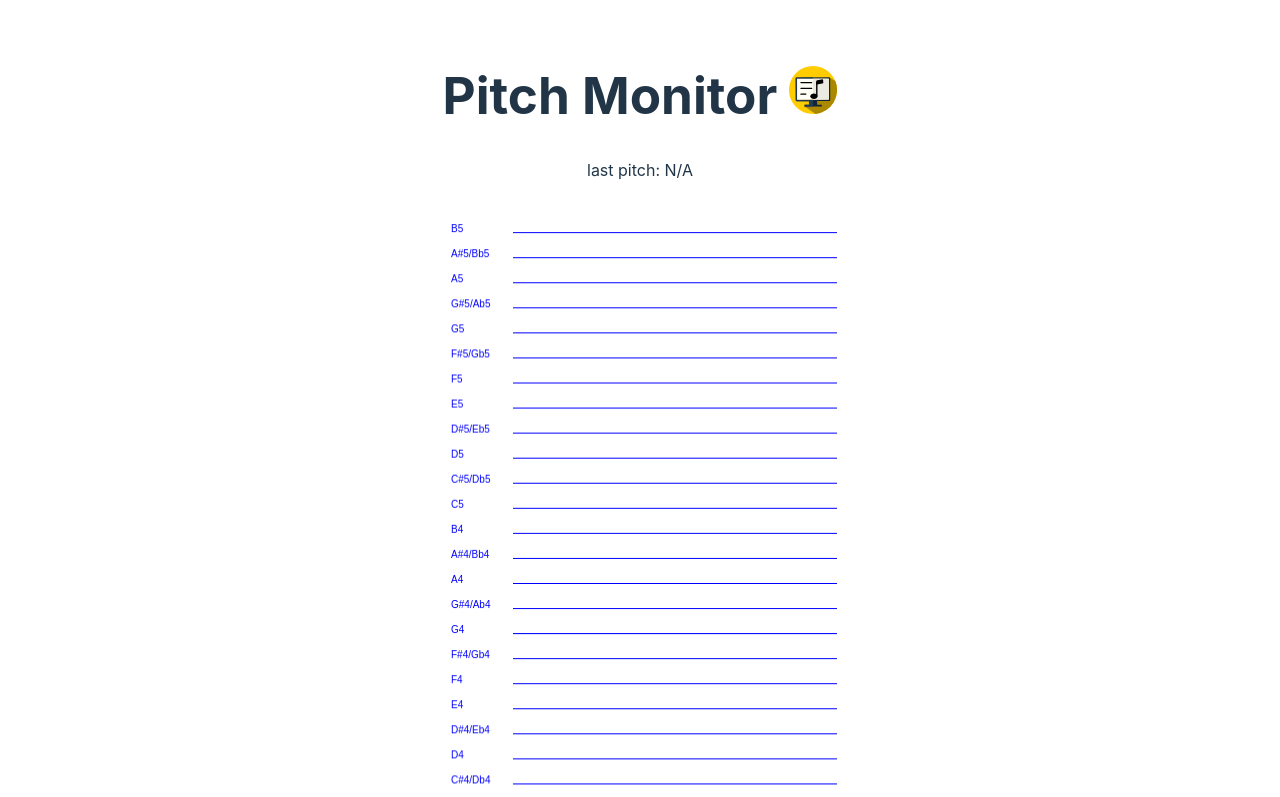
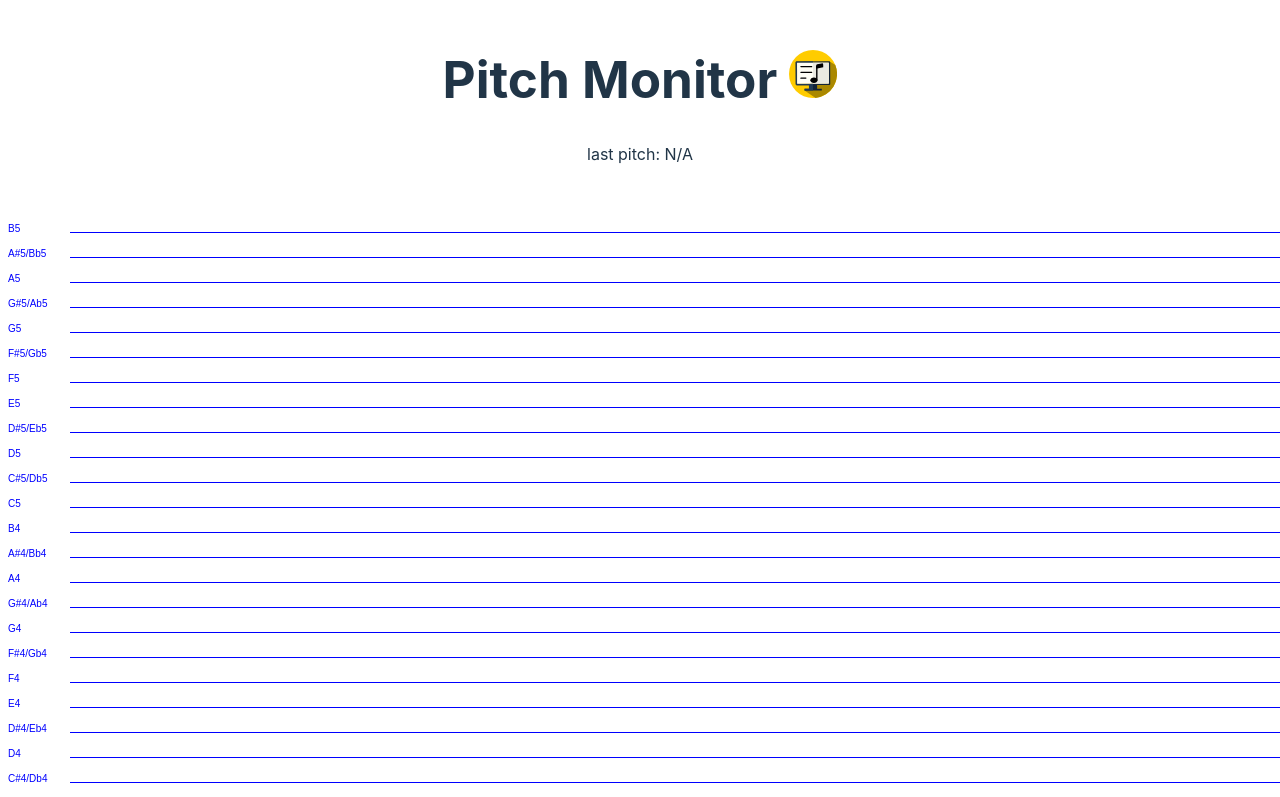
Before and after one commit to aquelehugo/pitchmonitor, a website built with Vite: page index.html in a window 1280 px wide. Shown: the top 797 px of the page. Built offline with nearby package versions, Linux system fonts and the light colour scheme; no server answers.

Commit message:
fix: optimal canvas sizing

```diff
--- a/app/core/scrollLastPitchIntoView.js
+++ b/app/core/scrollLastPitchIntoView.js
@@ -6,10 +6,9 @@ const scrollLastPitchIntoView = canvasElement => appContext => {
 
   const lastPitch = pitches.at(-1)
   const rect = canvasElement.getBoundingClientRect()
-  const scaleY = rect.height / canvasElement.height
 
-  const noteTopDocY = rect.top + window.scrollY + lastPitch.y * scaleY
-  const noteBottomDocY = noteTopDocY + pitchSize.height * scaleY
+  const noteTopDocY = rect.top + window.scrollY + lastPitch.y
+  const noteBottomDocY = noteTopDocY + pitchSize.height
 
   const viewportTop = window.scrollY
   const viewportBottom = viewportTop + window.innerHeight
--- a/app/main.js
+++ b/app/main.js
@@ -8,14 +8,15 @@ import scrollLastPitchIntoView from './core/scrollLastPitchIntoView'
 import logoUrl from '../public/pitchmonitor.svg'
 
 document.querySelector('#app').innerHTML = `
-  <div>
+  <div class="header">
     <h1>Pitch Monitor <img src="${logoUrl}" height="48" width="48"></h1>
     <div>last pitch: <span id="pitch">N/A</span></div>
-    <canvas />
   </div>
+  <canvas />
 `
 
 const canvas = document.querySelector('canvas')
+const canvasContext = canvas.getContext('2d')
 
 // Calculate height needed to show all notes
 const firstNoteFrequency = noteFrequencyTuples[0][1]
@@ -27,19 +28,24 @@ const requiredHeight =
   offset.y +
   50 // padding
 
+const dpr = window.devicePixelRatio || 1
+
 const resizeCanvas = () => {
   const rect = canvas.getBoundingClientRect()
-  canvas.width = rect.width
-  canvas.height = requiredHeight
+  canvas.width = Math.round(rect.width * dpr)
+  canvas.height = Math.round(requiredHeight * dpr)
+  canvas.style.height = requiredHeight + 'px'
+  canvasContext.setTransform(dpr, 0, 0, dpr, 0, 0)
+  paintMonitorBoard(getContext())
+  paintPitches(getContext())
 }
-resizeCanvas()
 window.addEventListener('resize', resizeCanvas)
-
-const canvasContext = canvas.getContext('2d')
 
 const paintNotesLines = appContext => {
   canvasContext.fillStyle = 'blue'
   canvasContext.font = '10px'
+
+  const cssWidth = canvas.getBoundingClientRect().width
 
   noteFrequencyTuples.forEach(noteFrequencyTuple => {
     const [note, frequency] = noteFrequencyTuple
@@ -49,20 +55,16 @@ const paintNotesLines = appContext => {
     canvasContext.fillRect(
       appContext.pitchLines.offset.x,
       pitchY,
-      canvas.width,
+      cssWidth,
       1,
     )
   })
 }
 
 const paintMonitorBoard = appContext => {
+  const cssWidth = canvas.getBoundingClientRect().width
   canvasContext.fillStyle = 'white'
-  canvasContext.fillRect(
-    0,
-    0,
-    canvas.width,
-    canvas.height,
-  )
+  canvasContext.fillRect(0, 0, cssWidth, requiredHeight)
   paintNotesLines(appContext)
 }
 
@@ -82,13 +84,13 @@ const paintPitches = appContext => {
   })
 }
 
-paintMonitorBoard(getContext())
+resizeCanvas()
 
 setupPitchDetector().then(pitchDetector => {
   pitchDetector.addPitchListener(frequency => {
     document.getElementById('pitch').innerHTML = frequency
 
-    setContext(addPitch(frequency, canvas.width)(getContext()))
+    setContext(addPitch(frequency, canvas.getBoundingClientRect().width)(getContext()))
 
     paintPitches(getContext())
 
--- a/app/style.css
+++ b/app/style.css
@@ -38,16 +38,23 @@ h1 {
 }
 
 #app {
-  max-width: 1280px;
-  margin: 0 auto;
-  padding: 2rem;
+  width: 100%;
+  margin: 0;
+  padding: 0;
   text-align: center;
 }
 
+#app .header {
+  max-width: 1280px;
+  margin: 0 auto;
+  padding: 1rem 2rem;
+}
+
 canvas {
+  display: block;
   width: 100%;
-  max-width: 100vw;
-  display: block;
+  max-width: 1280px;
+  margin: 0 auto;
 }
 
 button {
```
